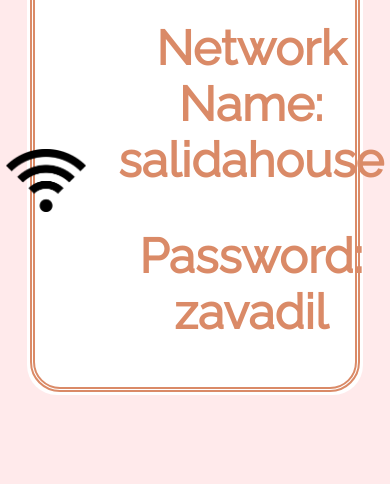
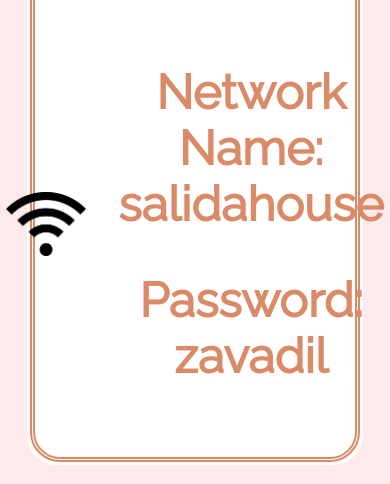
Before and after one commit to nonlinearone1105/benandtracywifi, a plain HTML site: page index.html in a window 390 px wide. Shown: the part 838-1322 px from the top of the page. Before the commit the page ends 1241 px from the top, so only its background shows below. Drawn offline with Linux system fonts and the light colour scheme.

Commit message:
Mobile updates

```diff
--- a/resources/css/style.css
+++ b/resources/css/style.css
@@ -43,7 +43,7 @@ h1 {
 
 @media only screen and (max-width:1024px) {
   .main {
-    margin: 2% 5%;
+    margin: 5%;
   }
 
   .main-image {
@@ -61,4 +61,8 @@ h1 {
   .wifi-image {
     max-width: 5rem;
   }
+
+  .border {
+    padding: 10% 2%;
+  }
 }
```
